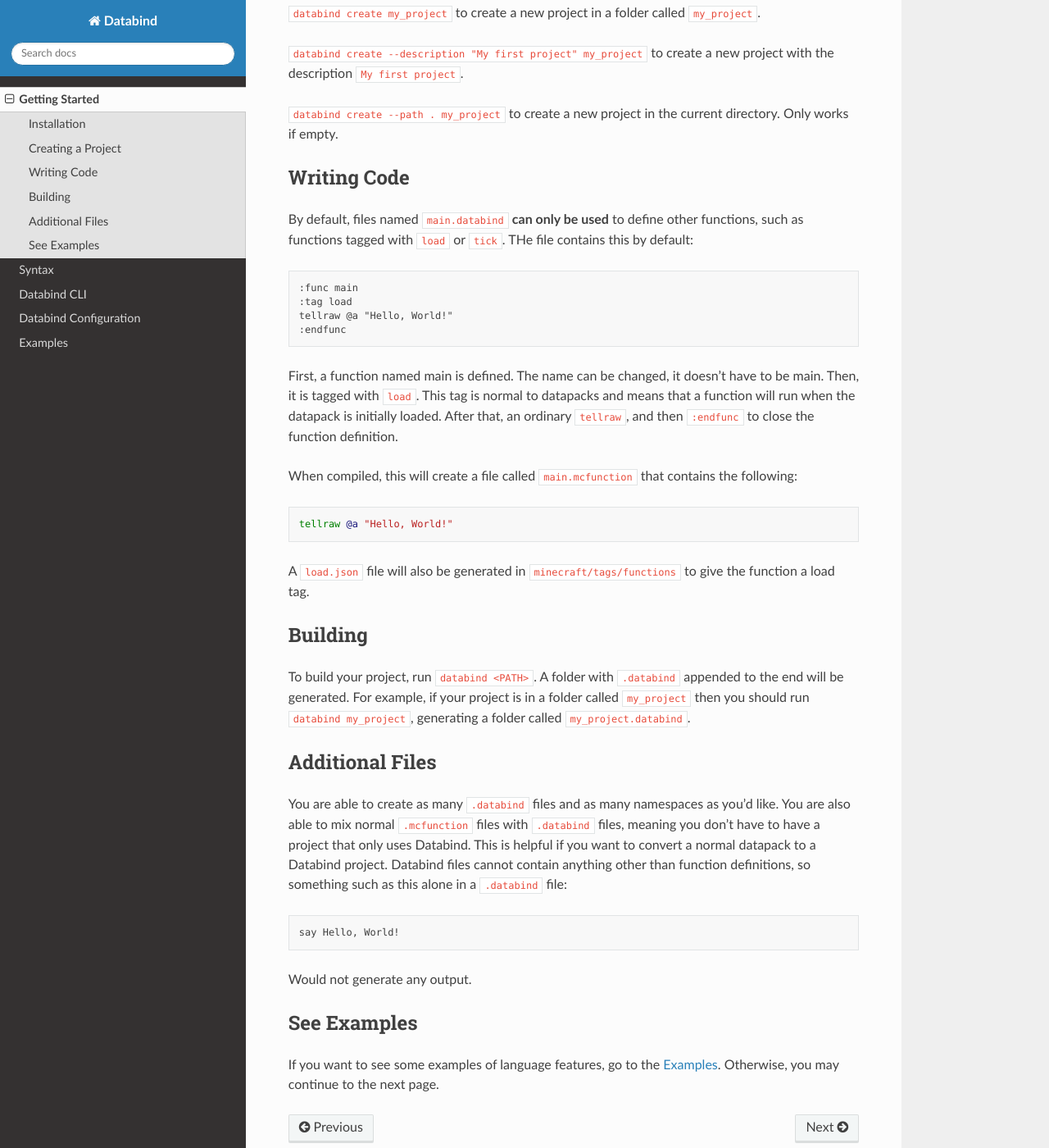
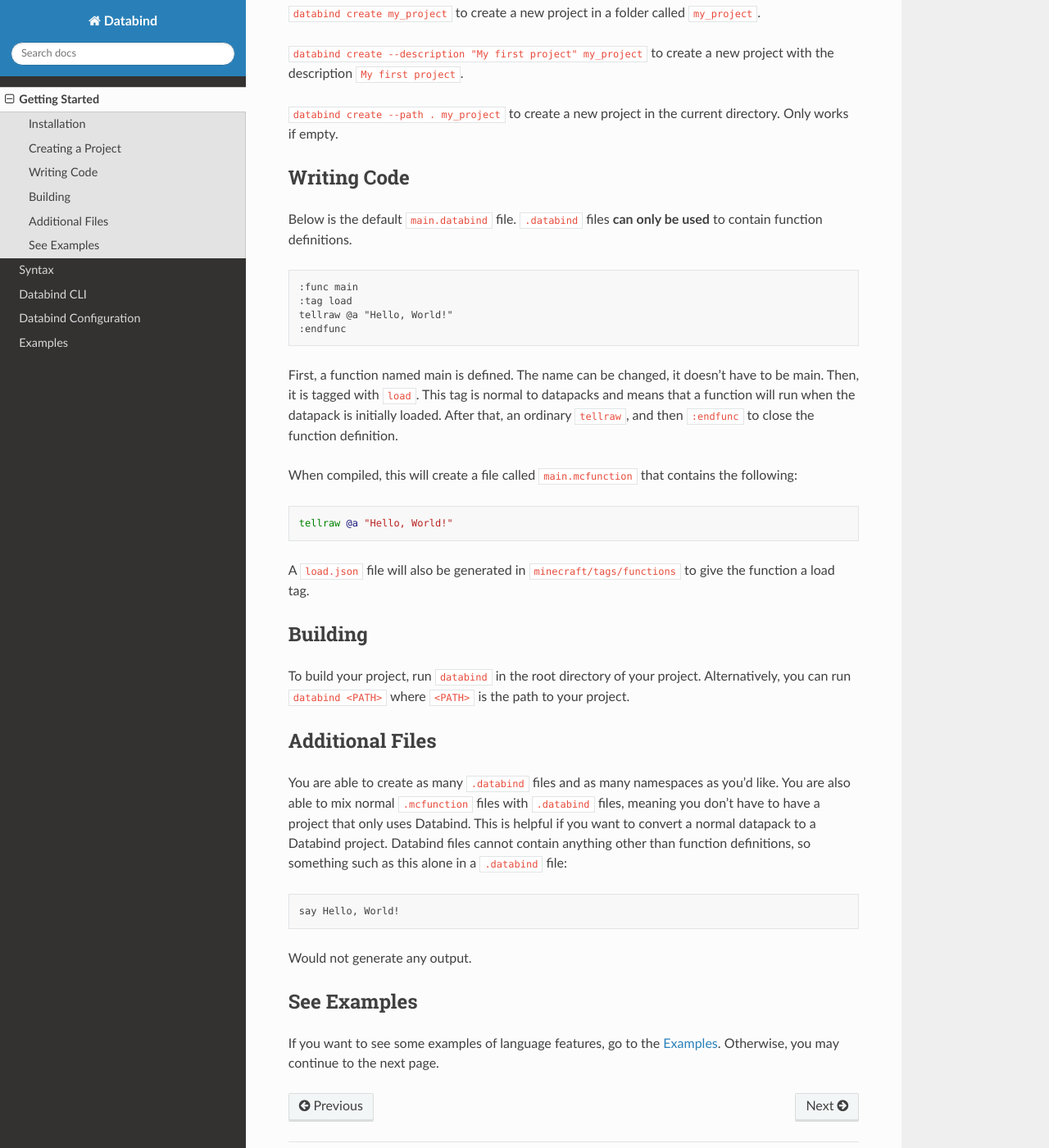
Before and after one commit to MysteryBlokHed/databind, a Sphinx documentation site: the page built from docs/getting_started.rst, in a window 1280 px wide and 1400 px high, scrolled down 779 px. Shown: the whole window at 82% size. Built offline with Sphinx 7.4.7 and the Read the Docs theme 2.0.0, drawn with Linux system fonts in a browser that asks for light colours.

Commit message:
Update Getting Started

```diff
--- a/docs/getting_started.rst
+++ b/docs/getting_started.rst
@@ -46,9 +46,8 @@
 Writing Code
 ------------
 
-By default, files named ``main.databind`` **can only be used** to define
-other functions, such as functions tagged with ``load`` or ``tick``.
-THe file contains this by default:
+Below is the default ``main.databind`` file. ``.databind`` files
+**can only be used** to contain function definitions.
 
 .. code-block:: databind
 
@@ -76,10 +75,9 @@
 Building
 --------
 
-To build your project, run ``databind <PATH>``. A folder with ``.databind``
-appended to the end will be generated. For example, if your project is
-in a folder called ``my_project`` then you should run ``databind my_project``,
-generating a folder called ``my_project.databind``.
+To build your project, run ``databind`` in the root directory of your project.
+Alternatively, you can run ``databind <PATH>`` where ``<PATH>`` is the path to
+your project.
 
 Additional Files
 ----------------
```
